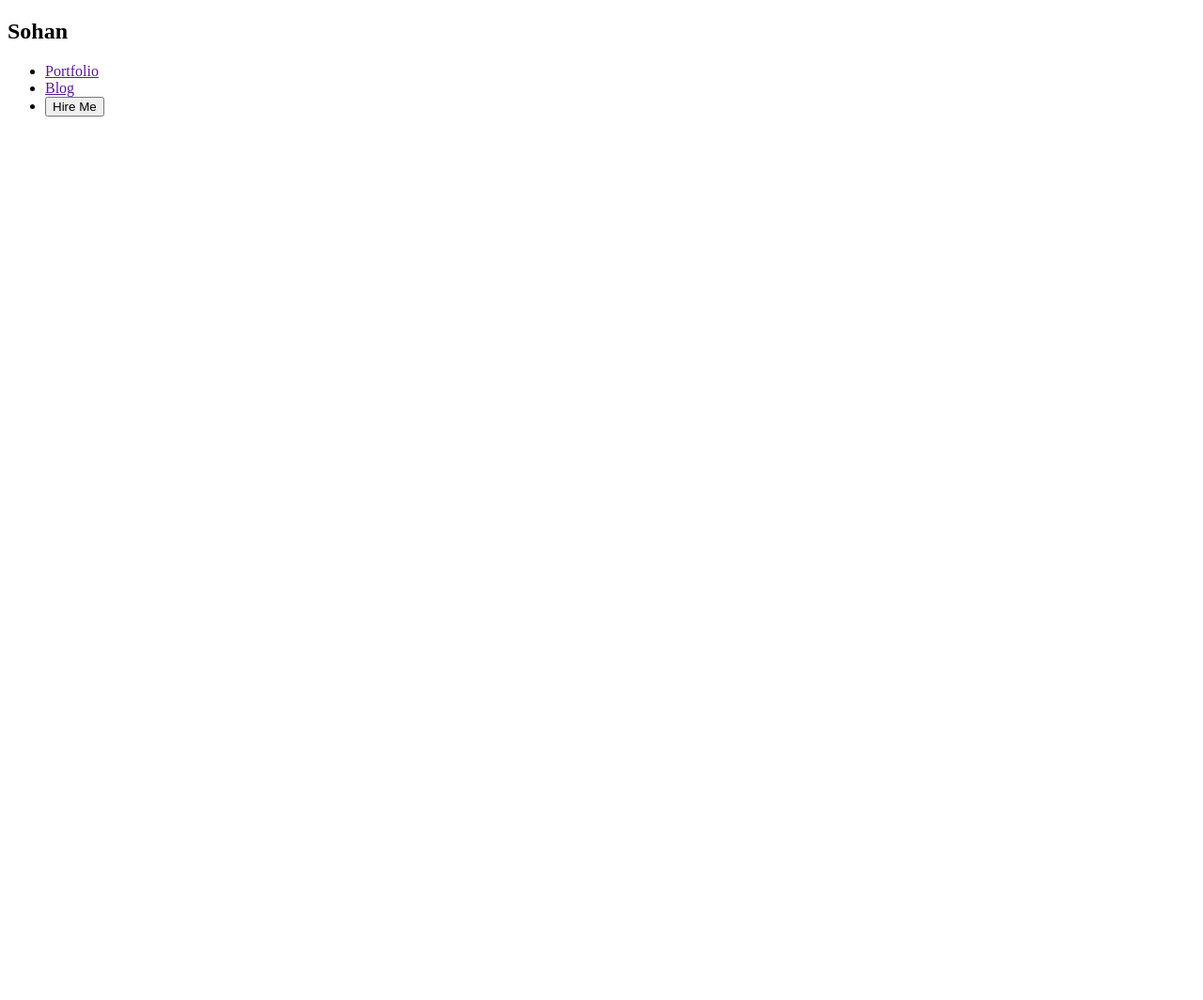
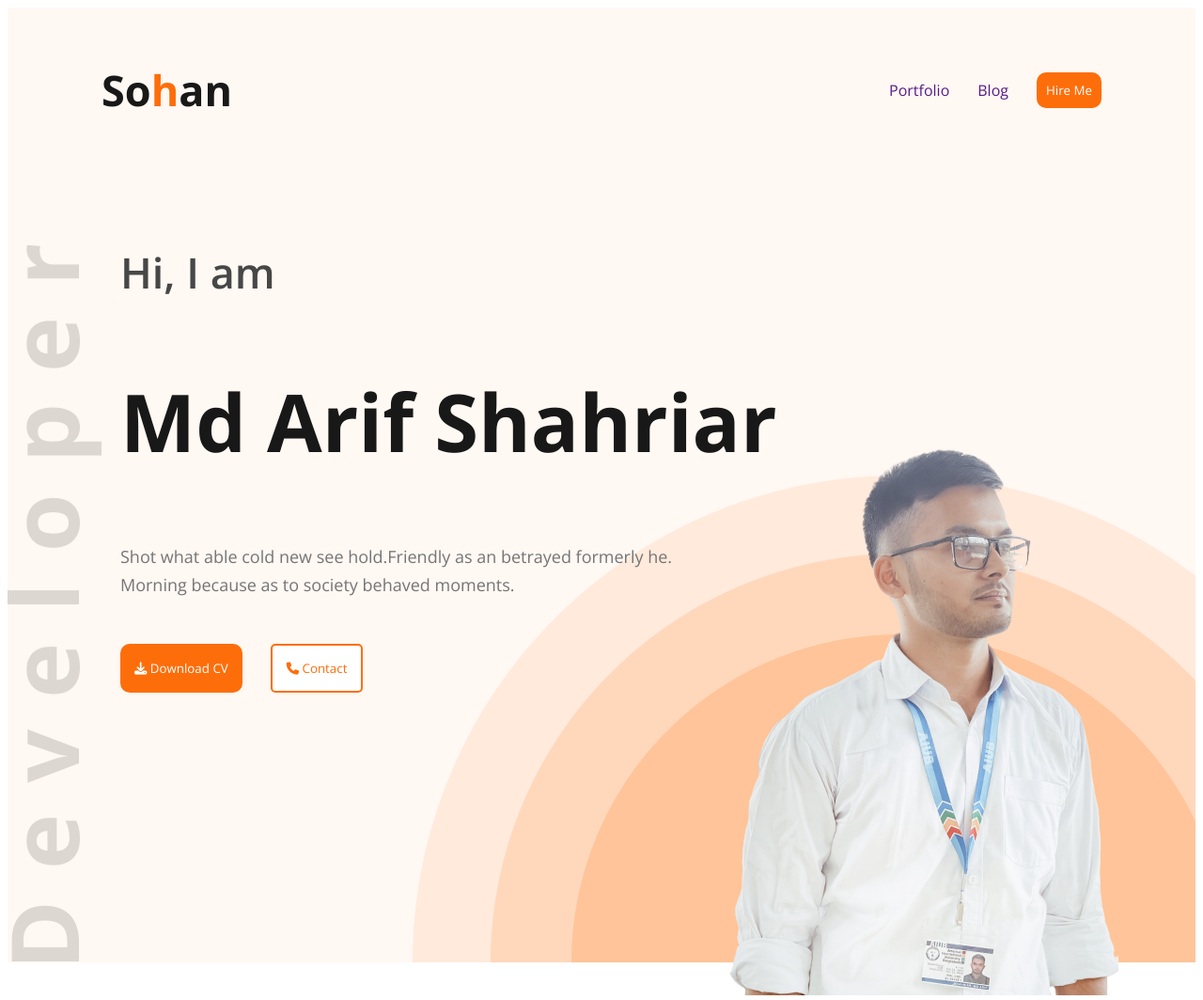
Before and after one commit to ar-sohan/1.My-First-Portfolio, a plain HTML site: page index.html in a window 1280 px wide. Shown: the whole page at 94% size. Before the commit the page ends 800 px from the top, so only its background shows below. Drawn offline with nearby package versions, Linux system fonts and the light colour scheme.

Commit message:
Header Section Completed

```diff
--- a/index.html
+++ b/index.html
@@ -4,9 +4,11 @@
     <meta charset="UTF-8">
     <meta name="viewport" content="width=device-width, initial-scale=1.0">
     <title>My First Portfolio</title>
+    <link rel="stylesheet" href="style.css">
+    <script src="https://kit.fontawesome.com/b370f43046.js" crossorigin="anonymous"></script>
 </head>
 <body>
-    <header>
+    <header class="header">
         <nav class="nav">
             <div>
                 <h1 class="nav-title">So<span class="n-special">h</span>an</h1>
@@ -14,9 +16,24 @@
             <ul class="nav-options">
                 <li><a href="">Portfolio</a></li>
                 <li><a href="">Blog</a></li>
-                <li><button>Hire Me</button></li>
+                <li><button class="btn-primary">Hire Me</button></li>
             </ul>
         </nav>
+        <!-- introduction section -->
+        <section class="intro-section">
+            <div class="intro">
+                <h3 class="intro-sub-heading">Hi, I  am</h3>
+                <h1 class="intro-heading">Md Arif Shahriar</h1>
+                <p class="intro-description">Shot what able cold new see hold.Friendly as an betrayed formerly he. <br> Morning because as to society behaved moments.</p>
+                <div class="btn-group-1">
+                    <button class="btn-primary btn-download"><i class="fa-solid fa-download"></i> Download CV</button>
+                    <button class="btn-contact"><i class="fa-solid fa-phone"></i>  Contact</button>
+                </div>
+            </div>
+            <div class="picture">
+                <img src="images/arif.jpg" alt="">
+            </div>
+        </section>
     </header>
     <main>
 
--- a/style.css
+++ b/style.css
@@ -10,19 +10,102 @@
 /*---------------
      the header
 -------------------*/
-
+.header{
+    background-color: #FFF8F3;
+    margin: 0px;
+    background-image: url("images/developer.png");
+    background-position: bottom left;
+    background-repeat: no-repeat;
+}
 /*---------------
      the navbar
 -------------------*/
 .nav{
     display: flex;
+    padding: 20px 100px;
     justify-content: space-between;
     align-items: center;
 }
+.nav-title{
+    color:#181818;
+    font-size: 45px;
+    font-weight: 800;
+}
+.n-special{
+    color: #FD6E0A;
+}
+.nav-options{
+    display: flex;
+    align-items: center;
+    gap: 30px;
+    list-style-type: none;
+}
+.nav-options a{
+    text-decoration: none;
+}
+.btn-primary{
+    background-color: #FD6E0A;
+    color: white;
+    padding: 10px;
+    border: none;
+    border-radius: 10px;
+}
+.btn-primary:hover{
+    background-color: rgb(44, 141, 108);
+}
 
 /*---------------
-     the header
+     the intro section
 -------------------*/
+.intro-section{
+    display: flex;
+    align-items: center;
+    gap: 50px;
+    padding: 20px 30px 0px 80px;
+    background-image: url("images/header_bg.png");
+    background-position: bottom right;
+    background-repeat: no-repeat;
+}
 /*---------------
-     the header
+     the intro
 -------------------*/
+.intro{
+    height: 100vh;
+    padding: 10px 40px;
+}
+.intro-sub-heading{
+    color:#474747;
+    font-size: 45px;
+    font-weight: 600;
+}
+.intro-heading{
+    color:#181818;
+    font-size: 85px;
+    font-weight: 700;
+    padding: 0px;
+}
+.intro-description{
+    color:#757575;
+    font-size: 18px;
+    line-height: 30px;
+}
+.btn-group-1{
+    padding-top: 30px;
+    display: flex;
+    gap: 30px;
+}
+.btn-download{
+    padding: 15px;
+}
+.btn-contact{
+    color: #FD6E0A;
+    border: 2px solid #FD6E0A;
+    background-color: white;
+    border-radius: 5px;
+    padding: 15px;
+}
+.picture{
+    position: absolute;
+    right: 7%;
+    bottom: -33%;
+}
```
